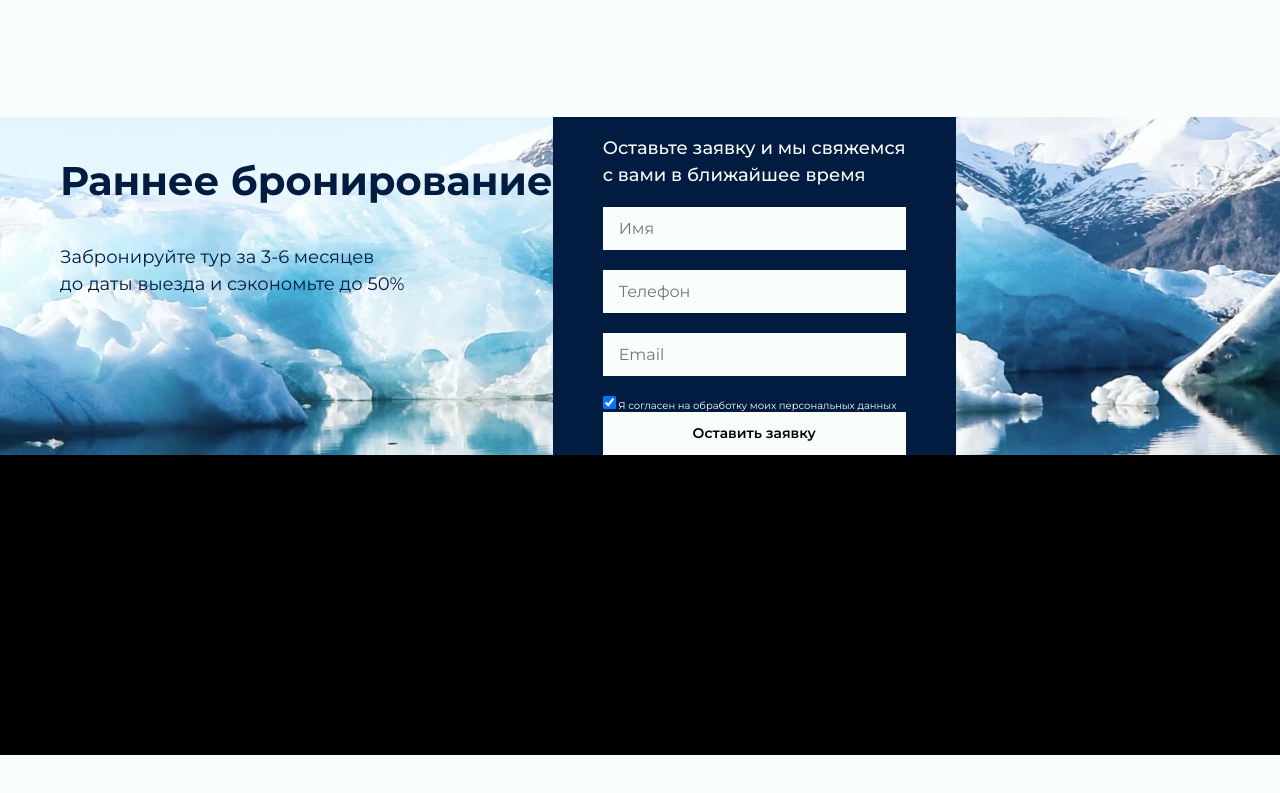
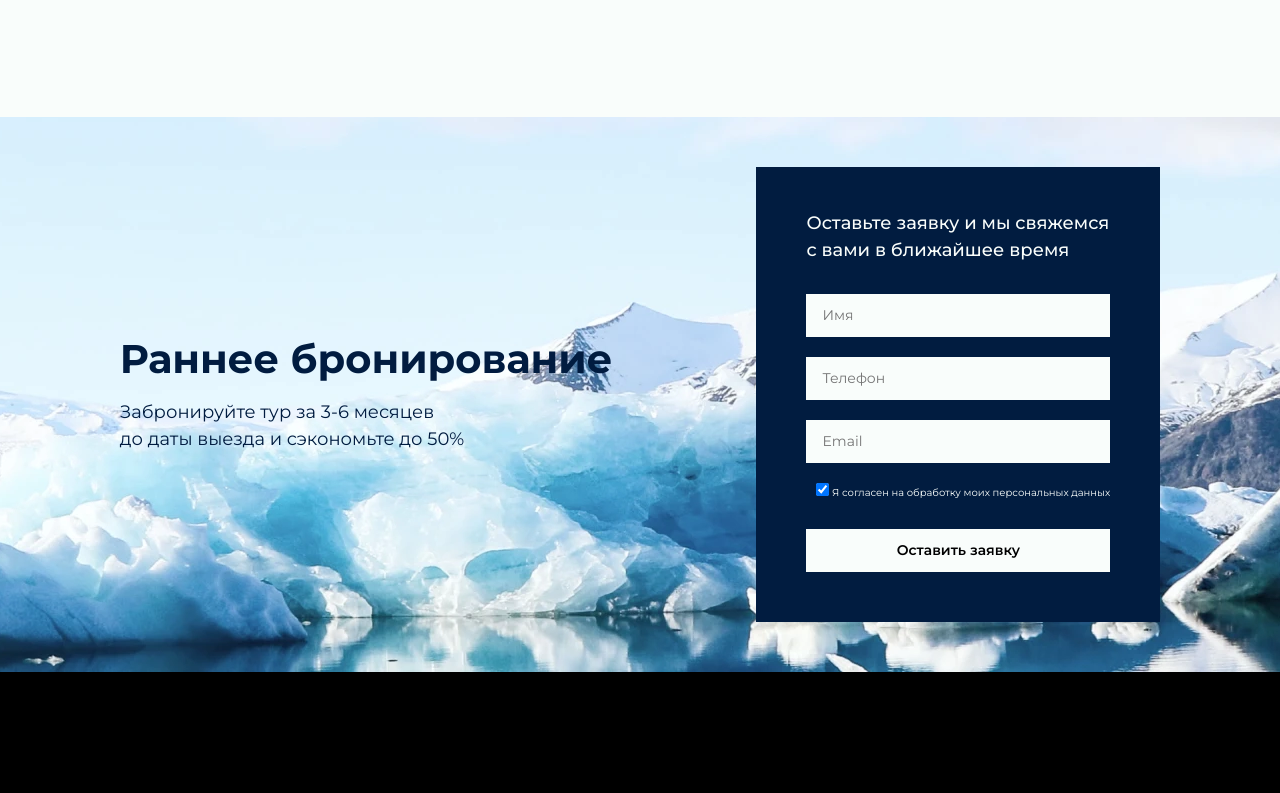
Before and after one commit to AlexDrags/liga-accelerator-template-2, a website built with webpack: page source/index.html in a window 1280 px wide. Shown: the part 2758-3551 px from the top of the page. Before the commit the page ends 3513 px from the top, so only its background shows below. Built offline with nearby package versions, Linux system fonts and the light colour scheme; files whose address does not match are found by name.

Commit message:
+Секция обратной связи.

```diff
--- a/source/index.html
+++ b/source/index.html
@@ -348,18 +348,18 @@
           <div class="feedback__wrapper-offer">
             <h2>Раннее бронирование</h2>
             <p>
-              Забронируйте тур за&nbsp;3-6 месяцев<br />
+              Забронируйте тур<br /> за&nbsp;3-6 месяцев<br />
               до&nbsp;даты выезда и&nbsp;сэкономьте до&nbsp;50%
             </p>
           </div>
           <div class="feedback__wrapper-form">
-            <h3>Оставьте заявку и мы свяжемся<br /> с вами в ближайшее время</h3>
+            <h3>Оставьте заявку<br /> и мы свяжемся<br /> с вами в&nbsp;ближайшее время</h3>
             <form action="https://echo.htmlacademy.ru/" method="post" class="feedback__form form" id="feedback-form">
               <input type="text" name="name" id="" placeholder="Имя" required>
               <input type="tel" name="phone" id="" placeholder="Телефон" required>
               <input type="email" name="mail" id="" placeholder="Email" required>
-              <label for="">
-                <input type="checkbox" name="" id="" checked>
+              <label for="accept">
+                <input type="checkbox" name="" id="accept" checked>
                 <span></span>
                 <span>Я&nbsp;согласен на&nbsp;обработку моих персональных данных</span>
               </label>
--- a/source/sass/blocks/feedback.scss
+++ b/source/sass/blocks/feedback.scss
@@ -3,52 +3,118 @@
   background-image: image-set(url("../img/bg-feedback.webp") 1x, url("../img/feedback.png") 1x);
   background-repeat: no-repeat;
   background-position: center bottom;
+  padding-top: 50px;
+  padding-bottom: 50px;
+
+  @include vp-1023 {
+    padding-top: 76px;
+    padding-bottom: 101px;
+  }
+
+  @include vp-767 {
+    padding-top: 49px;
+    padding-bottom: 56px;
+  }
 
   & h2 {
     font-weight: 700;
     font-size: 40px;
     line-height: 60px;
+    margin-bottom: 10px;
+    margin-top: 10px;
 
     @include vp-1023 {
       font-size: 34px;
       line-height: 51px;
+      margin-bottom: 7px;
     }
 
     @include vp-767 {
       font-size: 24px;
       line-height: 31px;
+      margin-bottom: 12px;
     }
   }
 
   & p {
     font-size: 18px;
     line-height: 27px;
+    margin-top: 0;
+
+    @include vp-1023 {
+      margin-bottom: 52px;
+    }
 
     @include vp-767 {
       font-size: 16px;
       line-height: 22px;
+      margin-bottom: 36px;
+    }
+
+    & br:first-of-type {
+      display: none;
+
+      @include vp-767 {
+        display: block;
+      }
+    }
+
+    & br:last-of-type {
+      @include vp-767 {
+        display: none;
+      }
     }
   }
 }
 
 .feedback__container {
   display: flex;
+  justify-content: center;
+  align-items: center;
+  column-gap: 144px;
+
+  @include vp-1023 {
+    text-align: center;
+    flex-direction: column;
+  }
 }
 
 .feedback__wrapper-form {
   background-color: $color-default-black;
-  padding-left: 50px;
-  padding-right: 50px;
+  padding: 50px;
+  padding-top: 43px;
 
+  @include vp-767 {
+    padding-left: 29px;
+    padding-right: 29px;
+    padding-top: 35px;
+  }
 
   & h3 {
     color: $color-default-white;
     font-weight: 500;
     font-size: 18px;
     line-height: 27px;
+    margin-top: 0;
+    margin-bottom: 30px;
 
     @include vp-767 {
       line-height: 25px;
+      margin-bottom: 27px;
+    }
+
+    & br:first-of-type {
+      display: none;
+
+      @include vp-767 {
+        display: block;
+      }
+    }
+
+    & br:last-of-type {
+      @include vp-767 {
+        display: none;
+      }
     }
   }
 }
--- a/source/sass/blocks/form.scss
+++ b/source/sass/blocks/form.scss
@@ -13,15 +13,26 @@
     padding-top: 11px;
     padding-bottom: 11px;
     margin-bottom: 20px;
+    font-size: 14px;
+    line-height: 21px;
+
+    @include vp-767 {
+      min-width: 230px;
+      min-height: 43px;
+
+    }
   }
 
   & label {
     color: $color-default-white;
     font-size: 10px;
     line-height: 13px;
+    margin-bottom: 30px;
+    padding-left: 10px;
 
     @include vp-767 {
       line-height: 12px;
+      margin-bottom: 23px;
     }
   }
 
@@ -33,5 +44,9 @@
     font-weight: 600;
     font-size: 14px;
     line-height: 21px;
+
+    @include vp-767 {
+      min-width: 230px;
+    }
   }
 }
--- a/source/sass/blocks/products.scss
+++ b/source/sass/blocks/products.scss
@@ -9,6 +9,7 @@
 
   @include vp-767 {
     padding-top: 36px;
+    padding-bottom: 66px;
   }
 
   & h2 {
```
Also changed, not shown: build/css/style.css, build/css/style.min.css, build/index.html, 1 other file.
